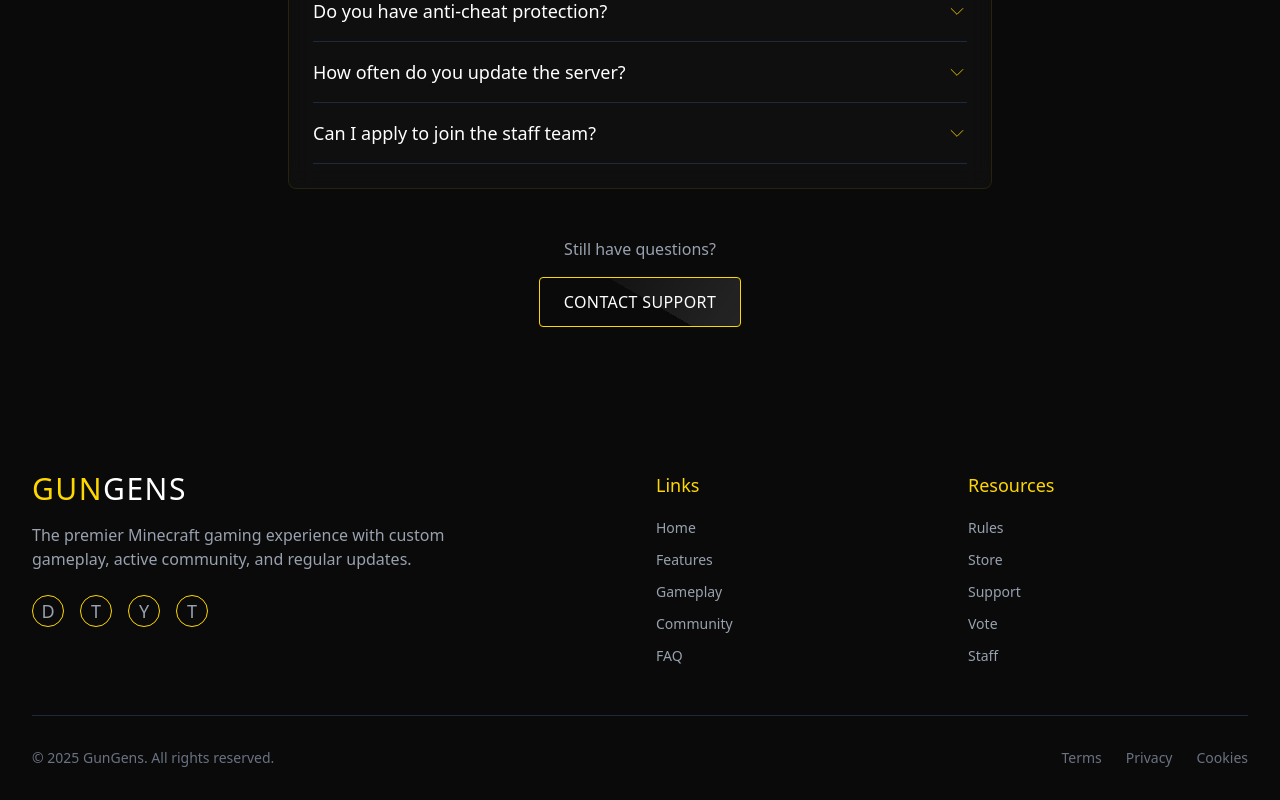
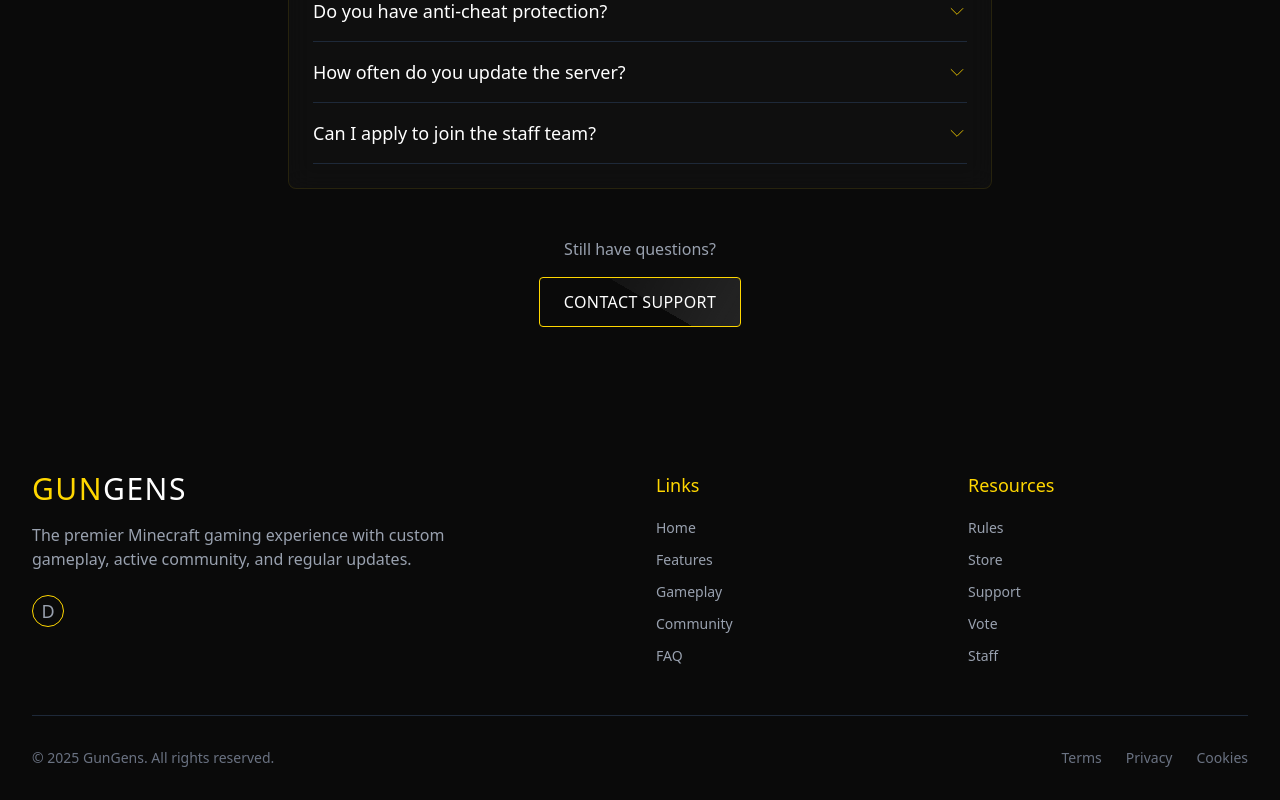
Before and after one commit to akielkucki/gungens, a Next.js app: page / in a window 1280 px wide. Shown: the part 3792-4592 px from the top of the page. Built offline with nearby package versions, Linux system fonts and the light colour scheme.

Commit message:
Update code

```diff
--- a/src/components/Footer.tsx
+++ b/src/components/Footer.tsx
@@ -17,7 +17,7 @@ const Footer = () => {
                             The premier Minecraft gaming experience with custom gameplay, active community, and regular updates.
                         </p>
                         <div className="flex space-x-4 mt-6">
-                            {['Discord', 'Twitter', 'YouTube', 'Twitch'].map((social, index) => (
+                            {['Discord'].map((social, index) => (
                                 <motion.a
                                     key={index}
                                     href="#"
```
